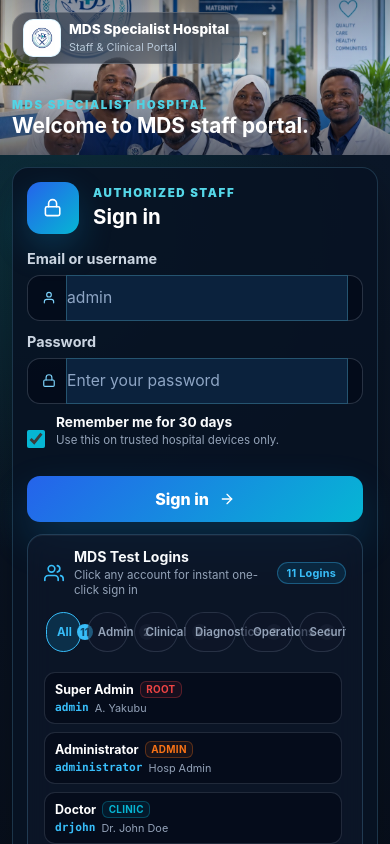
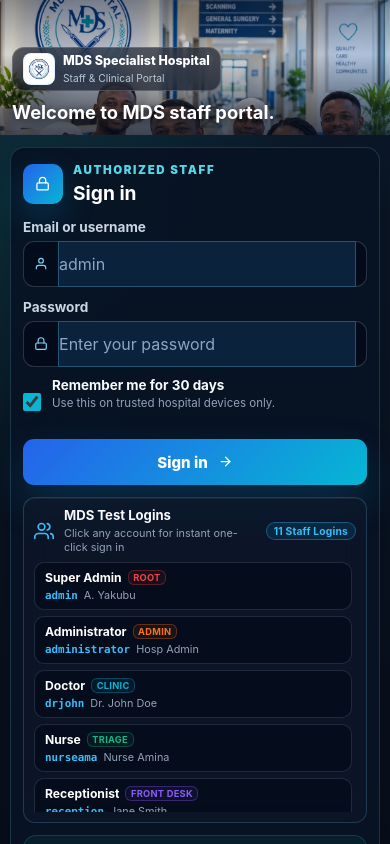
Before and after one commit to dceekay/hms, a React (Vite) app in the folder frontend/: page /login in a window 390 px wide. Shown: the top 844 px of the page. Built offline with nearby package versions, Linux system fonts and the light colour scheme; no server answers.

Commit message:
feat(login): remove test login categories and make login page fully responsive

```diff
--- a/frontend/src/pages/LoginPage.tsx
+++ b/frontend/src/pages/LoginPage.tsx
@@ -1,6 +1,6 @@
-import { FormEvent, useMemo, useState } from "react";
+import { FormEvent, useState } from "react";
 import { useNavigate, useSearchParams } from "react-router-dom";
-import { FiArrowRight, FiLock, FiShield, FiUser, FiUsers, FiCheck } from "react-icons/fi";
+import { FiArrowRight, FiLock, FiShield, FiUser, FiUsers } from "react-icons/fi";
 import { Link } from "react-router-dom";
 import mdsLogo from "../assets/optimized/logo-sm.webp";
 import mdsHospital from "../assets/optimized/22mds.webp";
@@ -74,12 +74,6 @@ export default function LoginPage() {
   const [rememberMe, setRememberMe] = useState(true);
   const [loading, setLoading] = useState(false);
   const [error, setError] = useState<string | null>(null);
-  const [activeCategory, setActiveCategory] = useState<string>("all");
-
-  const filteredAccounts = useMemo(() => {
-    if (activeCategory === "all") return mdsTestAccounts;
-    return mdsTestAccounts.filter((a) => a.category === activeCategory);
-  }, [activeCategory]);
 
   async function submitLogin(username: string, loginPassword: string) {
     setLoading(true);
@@ -235,35 +229,11 @@ export default function LoginPage() {
                   <p>Click any account for instant one-click sign in</p>
                 </div>
               </div>
-              <span className="test-login-count">{filteredAccounts.length} Logins</span>
-            </div>
-
-            {/* Category Filter Pills */}
-            <div className="test-login-categories" role="tablist" aria-label="Account role categories">
-              {[
-                { id: "all", label: "All", count: mdsTestAccounts.length },
-                { id: "admin", label: "Admin", count: 2 },
-                { id: "clinical", label: "Clinical", count: 2 },
-                { id: "diagnostics", label: "Diagnostics", count: 2 },
-                { id: "operations", label: "Operations", count: 4 },
-                { id: "security", label: "Security", count: 1 },
-              ].map((cat) => (
-                <button
-                  key={cat.id}
-                  type="button"
-                  role="tab"
-                  aria-selected={activeCategory === cat.id}
-                  className={`test-category-pill ${activeCategory === cat.id ? "active" : ""}`}
-                  onClick={() => setActiveCategory(cat.id)}
-                >
-                  {cat.label}
-                  <span className="pill-count">{cat.count}</span>
-                </button>
-              ))}
+              <span className="test-login-count">{mdsTestAccounts.length} Staff Logins</span>
             </div>
 
             <div className="test-login-grid">
-              {filteredAccounts.map((account) => (
+              {mdsTestAccounts.map((account) => (
                 <button
                   key={account.username}
                   type="button"
--- a/frontend/src/styles/login.css
+++ b/frontend/src/styles/login.css
@@ -226,7 +226,7 @@
   background: transparent;
   color: #ffffff;
   outline: none;
-  font-size: 0.98rem;
+  font-size: 1rem; /* 16px ensures zero auto-zoom on iOS devices */
 }
 
 .login-field input::placeholder {
@@ -408,9 +408,13 @@
   display: grid;
   grid-template-columns: repeat(2, minmax(0, 1fr));
   gap: 8px;
-  max-height: 255px;
+  max-height: 275px;
   overflow-y: auto;
   padding-right: 4px;
+  scrollbar-width: thin;
+  scrollbar-color: rgba(56, 189, 248, 0.35) rgba(15, 23, 42, 0.4);
+  overscroll-behavior-y: contain;
+  -webkit-overflow-scrolling: touch;
 }
 
 .test-login-grid::-webkit-scrollbar {
@@ -519,97 +523,151 @@
   max-width: 90px;
 }
 
-/* Category Filter Tabs */
-.test-login-categories {
-  display: flex;
-  align-items: center;
-  gap: 6px;
-  overflow-x: auto;
-  padding: 4px 2px 8px;
-  margin-top: -2px;
-  scrollbar-width: thin;
-  -webkit-overflow-scrolling: touch;
-}
+/* ==========================================================================
+   Responsive Breakpoints
+   ========================================================================== */
 
-.test-category-pill {
-  display: inline-flex;
-  align-items: center;
-  gap: 5px;
-  padding: 4px 10px;
-  border-radius: 999px;
-  border: 1px solid rgba(148, 163, 184, 0.2);
-  background: rgba(15, 23, 42, 0.6);
-  color: #94a3b8;
-  font-size: 0.72rem;
-  font-weight: 600;
-  cursor: pointer;
-  white-space: nowrap;
-  transition: all 0.15s ease;
-}
-
-.test-category-pill:hover {
-  border-color: rgba(56, 189, 248, 0.4);
-  color: #e2e8f0;
-  background: rgba(15, 23, 42, 0.9);
-}
-
-.test-category-pill.active {
-  background: rgba(14, 165, 233, 0.18);
-  border-color: #38bdf8;
-  color: #38bdf8;
-  font-weight: 700;
-}
-
-.pill-count {
-  display: inline-flex;
-  align-items: center;
-  justify-content: center;
-  min-width: 16px;
-  height: 16px;
-  padding: 0 4px;
-  border-radius: 999px;
-  background: rgba(255, 255, 255, 0.08);
-  font-size: 0.64rem;
-  font-weight: 800;
-}
-
-.test-category-pill.active .pill-count {
-  background: #38bdf8;
-  color: #0c4a6e;
-}
-
-@media (max-width: 1080px) {
+/* Large Tablets & Compact Desktops (901px - 1100px) */
+@media (max-width: 1100px) and (min-width: 901px) {
   .login-page {
-    grid-template-columns: 1fr;
+    grid-template-columns: minmax(0, 1fr) minmax(380px, 440px);
   }
 
   .login-visual {
-    min-height: 44vh;
+    padding: clamp(20px, 3vw, 36px);
+    gap: 20px;
+  }
+
+  .login-copy h1 {
+    font-size: clamp(1.8rem, 3.8vw, 2.8rem);
+  }
+
+  .login-panel-wrap {
+    padding: clamp(16px, 2.5vw, 28px);
+  }
+
+  .login-panel {
+    padding: 24px 22px;
+    gap: 16px;
+  }
+}
+
+/* Portrait Tablets (681px - 900px) */
+@media (max-width: 900px) {
+  .login-page {
+    min-height: 100dvh;
+    display: flex;
+    flex-direction: column;
+    overflow-x: hidden;
+  }
+
+  .login-visual {
+    min-height: 260px;
+    max-height: 320px;
+    padding: 24px 28px;
+    justify-content: space-between;
+    flex-shrink: 0;
+  }
+
+  .login-hospital-image {
+    object-position: center 25%;
+  }
+
+  .login-brand {
+    padding: 8px 12px;
+    gap: 10px;
+  }
+
+  .login-logo {
+    width: 44px;
+    height: 44px;
+    flex: 0 0 44px;
+  }
+
+  .login-copy {
+    padding: 16px 20px;
+    max-width: 100%;
+  }
+
+  .login-copy h1 {
+    font-size: 1.65rem;
+    margin: 4px 0 6px;
+  }
+
+  .login-copy p:not(.eyebrow) {
+    font-size: 0.92rem;
+    line-height: 1.5;
   }
 
   .login-panel-wrap {
     min-height: auto;
+    flex: 1;
+    padding: 28px 20px 40px;
+    display: flex;
+    justify-content: center;
+    align-items: flex-start;
+  }
+
+  .login-panel {
+    width: min(500px, 100%);
+    margin: 0 auto;
   }
 }
 
+/* Standard Mobile Devices (421px - 680px) */
 @media (max-width: 680px) {
   .login-page {
     min-height: 100dvh;
     display: flex;
     flex-direction: column;
+    overflow-x: hidden;
   }
 
   .login-visual {
-    min-height: 18vh;
-    padding: 16px 18px;
+    min-height: 150px;
+    max-height: 190px;
+    padding: 14px 16px;
     display: flex;
     flex-direction: column;
-    justify-content: center;
+    justify-content: flex-end;
+    gap: 8px;
+    flex-shrink: 0;
   }
 
   .login-visual::before {
     background:
-      linear-gradient(180deg, rgba(3, 10, 24, 0.38) 0%, rgba(3, 10, 24, 0.12) 44%, rgba(3, 10, 24, 0.6) 100%);
+      linear-gradient(180deg, rgba(3, 10, 24, 0.45) 0%, rgba(3, 10, 24, 0.15) 40%, rgba(3, 10, 24, 0.72) 100%);
+  }
+
+  .login-hospital-image {
+    object-position: center 22%;
+  }
+
+  .login-brand {
+    width: fit-content;
+    gap: 10px;
+    padding: 6px 12px;
+    margin-bottom: 2px;
+    border-radius: 12px;
+    background: rgba(2, 8, 23, 0.58);
+    backdrop-filter: blur(12px);
+    -webkit-backdrop-filter: blur(12px);
+  }
+
+  .login-logo {
+    width: 36px;
+    height: 36px;
+    flex: 0 0 36px;
+    border-radius: 9px;
+    padding: 3px;
+  }
+
+  .login-brand strong {
+    font-size: 0.84rem;
+  }
+
+  .login-brand small {
+    font-size: 0.68rem;
   }
 
   .login-copy {
@@ -621,91 +679,263 @@
     box-shadow: none;
   }
 
-  .login-brand {
-    gap: 8px;
-    padding: 6px 10px;
-    margin-bottom: 6px;
-  }
-
-  .login-logo {
-    width: 38px;
-    height: 38px;
-    flex-basis: 38px;
-    border-radius: 10px;
-  }
-
-  .login-brand strong {
-    font-size: 0.85rem;
-  }
-
-  .login-brand small {
-    font-size: 0.68rem;
-  }
-
-  .login-copy h1 {
-    max-width: 340px;
-    font-size: 1.45rem;
-    margin: 2px 0 4px;
-    line-height: 1.2;
-  }
-
+  .login-copy .eyebrow,
   .login-copy p:not(.eyebrow) {
     display: none;
   }
 
+  .login-copy h1 {
+    font-size: 1.25rem;
+    margin: 0;
+    line-height: 1.2;
+    text-shadow: 0 2px 10px rgba(0, 0, 0, 0.8);
+  }
+
   .login-panel-wrap {
-    display: block;
-    padding: 12px 14px 24px;
+    min-height: auto;
+    flex: 1;
+    display: flex;
+    justify-content: center;
+    align-items: flex-start;
+    padding: 16px 14px 28px;
   }
 
   .login-panel {
     width: 100%;
     max-width: 100%;
     gap: 14px;
-    padding: 18px;
+    padding: 18px 16px;
     border-radius: 16px;
     box-shadow: 0 16px 40px rgba(0, 0, 0, 0.28);
   }
 
-  .login-panel h2 {
-    font-size: 1.28rem;
+  .login-panel-header {
+    gap: 12px;
+    margin-bottom: 2px;
   }
 
-  .login-field div,
+  .login-mini-logo {
+    width: 44px;
+    height: 44px;
+    font-size: 1.05rem;
+    border-radius: 12px;
+  }
+
+  .login-panel h2 {
+    font-size: 1.32rem;
+  }
+
+  .login-field {
+    gap: 6px;
+  }
+
+  .login-field > span {
+    font-size: 0.85rem;
+  }
+
+  .login-field div {
+    height: 48px;
+    padding: 0 12px;
+    border-radius: 11px;
+  }
+
+  .login-field input {
+    font-size: 16px !important; /* Prevents auto-zoom on iOS */
+  }
+
+  .login-remember {
+    margin: -2px 0 0;
+    font-size: 0.82rem;
+  }
+
+  .login-remember strong {
+    font-size: 0.84rem;
+  }
+
+  .login-remember small {
+    font-size: 0.72rem;
+  }
+
   .login-submit {
+    height: 48px;
+    font-size: 0.98rem;
+    border-radius: 11px;
+  }
+
+  .test-login-panel {
+    padding: 12px 12px;
+    gap: 10px;
+    border-radius: 12px;
+  }
+
+  .test-login-grid {
+    grid-template-columns: repeat(2, minmax(0, 1fr));
+    gap: 8px;
+    max-height: 270px;
+  }
+
+  .test-login-btn {
+    padding: 8px 9px;
+    min-height: 52px;
+    border-radius: 10px;
+  }
+
+  .test-login-role {
+    font-size: 0.74rem;
+  }
+
+  .test-login-badge {
+    font-size: 0.58rem;
+    padding: 1px 4.5px;
+  }
+
+  .test-login-user {
+    font-size: 0.68rem;
+  }
+
+  .test-login-name {
+    font-size: 0.65rem;
+    max-width: 75px;
+  }
+}
+
+/* Compact Mobile Screens (<= 420px, e.g. iPhone SE, 360px Android) */
+@media (max-width: 420px) {
+  .login-visual {
+    min-height: 135px;
+    max-height: 165px;
+    padding: 12px 12px;
+  }
+
+  .login-brand {
+    padding: 5px 10px;
+    gap: 8px;
+  }
+
+  .login-logo {
+    width: 32px;
+    height: 32px;
+    flex: 0 0 32px;
+    border-radius: 8px;
+    padding: 2px;
+  }
+
+  .login-brand strong {
+    font-size: 0.78rem;
+  }
+
+  .login-brand small {
+    font-size: 0.64rem;
+  }
+
+  .login-copy h1 {
+    font-size: 1.15rem;
+  }
+
+  .login-panel-wrap {
+    padding: 12px 10px 24px;
+  }
+
+  .login-panel {
+    gap: 12px;
+    padding: 15px 12px;
+    border-radius: 14px;
+  }
+
+  .login-panel-header {
+    gap: 10px;
+  }
+
+  .login-mini-logo {
+    width: 40px;
+    height: 40px;
+    font-size: 0.95rem;
+    border-radius: 10px;
+  }
+
+  .login-panel h2 {
+    font-size: 1.2rem;
+  }
+
+  .login-field div {
+    height: 46px;
+    padding: 0 10px;
+  }
+
+  .login-submit {
+    height: 46px;
+    font-size: 0.94rem;
+  }
+
+  .test-login-panel {
+    padding: 10px;
+    gap: 8px;
+  }
+
+  .test-login-panel-header {
+    gap: 8px;
+  }
+
+  .test-login-title-group strong {
+    font-size: 0.82rem;
+  }
+
+  .test-login-title-group p {
+    font-size: 0.68rem;
+  }
+
+  .test-login-count {
+    font-size: 0.64rem;
+    padding: 2px 7px;
+  }
+
+  .test-login-grid {
+    grid-template-columns: 1fr;
+    gap: 6px;
+    max-height: 250px;
+  }
+
+  .test-login-btn {
+    padding: 7px 10px;
+    min-height: 48px;
+  }
+
+  .test-login-role {
+    font-size: 0.76rem;
+  }
+
+  .test-login-name {
+    max-width: none;
+    font-size: 0.68rem;
+  }
+
+  .landing-link-btn {
+    padding: 9px 12px;
+    font-size: 0.8rem;
+  }
+}
+
+/* Height-constrained Displays (Laptops with 768px height or landscape mobile) */
+@media (max-height: 720px) and (min-width: 901px) {
+  .login-visual {
+    gap: 16px;
+    padding: 24px 32px;
+  }
+
+  .login-panel-wrap {
+    padding: 16px 24px;
+  }
+
+  .login-panel {
+    gap: 12px;
+    padding: 18px 24px;
+  }
+
+  .login-field div {
     height: 46px;
   }
 
   .test-login-grid {
-    grid-template-columns: repeat(2, 1fr);
-    gap: 8px;
-  }
-
-  .test-login-btn {
-    padding: 8px 10px;
+    max-height: 210px;
   }
 }
-
-@media (max-width: 420px) {
-  .login-visual,
-  .login-panel-wrap {
-    padding: 12px;
-  }
-
-  .login-visual {
-    min-height: 16vh;
-  }
-
-  .login-copy h1 {
-    font-size: 1.3rem;
-  }
-
-  .login-panel {
-    gap: 12px;
-    padding: 14px;
-  }
-
-  .test-login-grid {
-    grid-template-columns: 1fr;
-  }
-}
```
